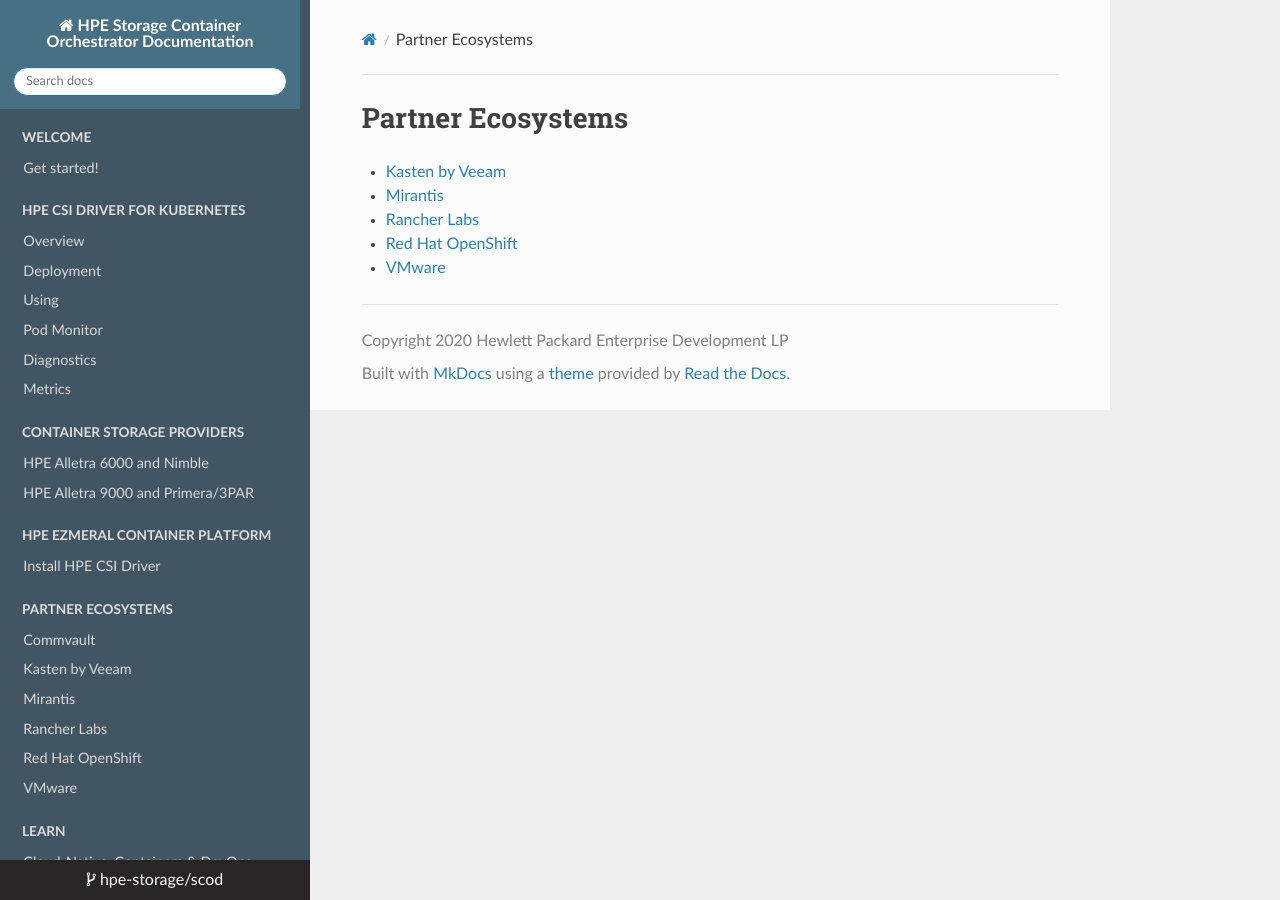
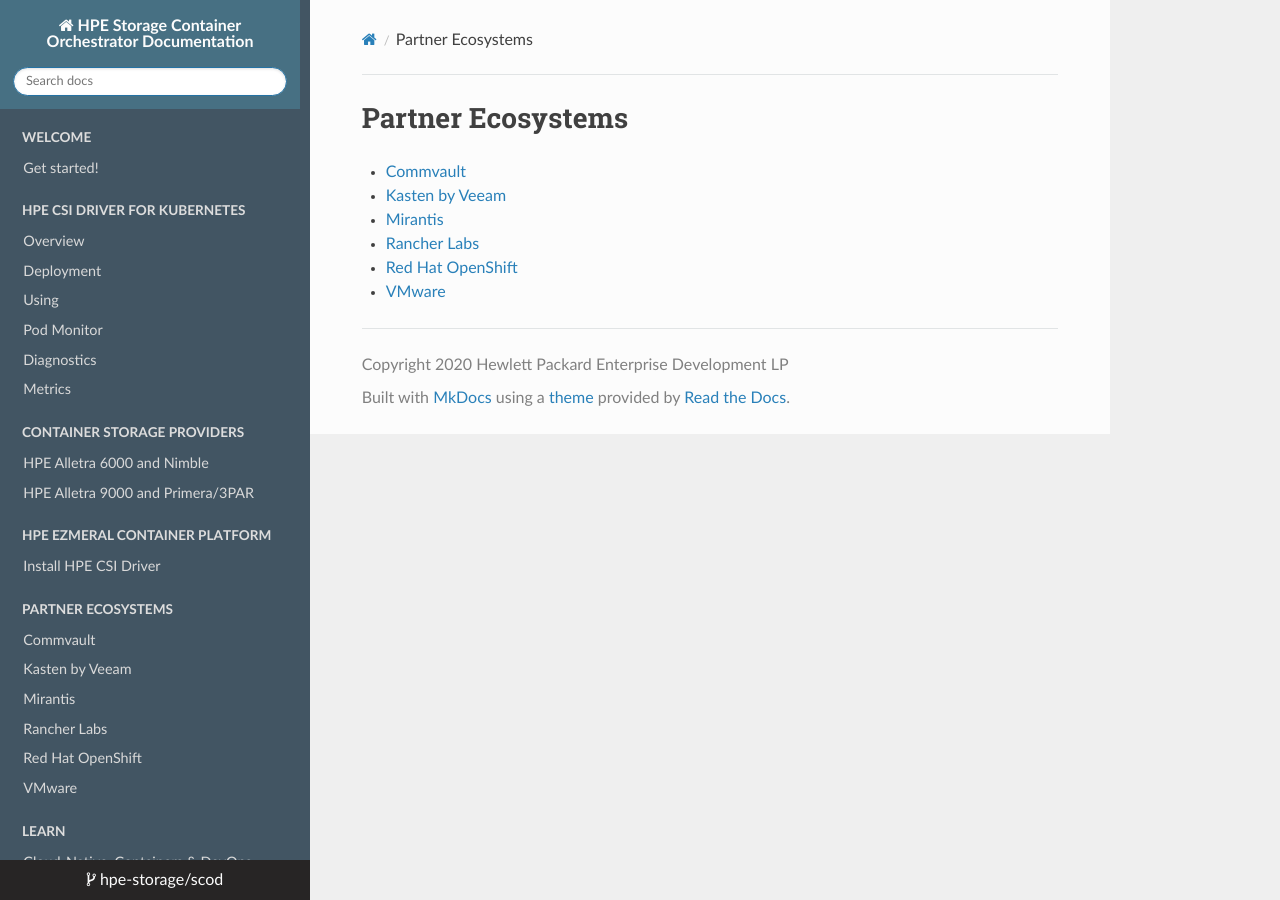
Before and after one commit to hpe-storage/scod, an MkDocs documentation site: the page built from docs/partners/index.md, in a window 1280 px wide. Built offline with MkDocs 1.6.1, drawn with Linux system fonts in a browser that asks for light colours; nearby versions of some CDN libraries.

Commit message:
Fixed partners page (#113)
Signed-off-by: Michael Mattsson <michael.mattsson@gmail.com>

```diff
--- a/docs/partners/index.md
+++ b/docs/partners/index.md
@@ -1,5 +1,6 @@
 # Partner Ecosystems
 
+* [Commvault](commvault/index.md)
 * [Kasten by Veeam](kasten/index.md)
 * [Mirantis](mirantis/index.md)
 * [Rancher Labs](rancher_labs/index.md)
```
